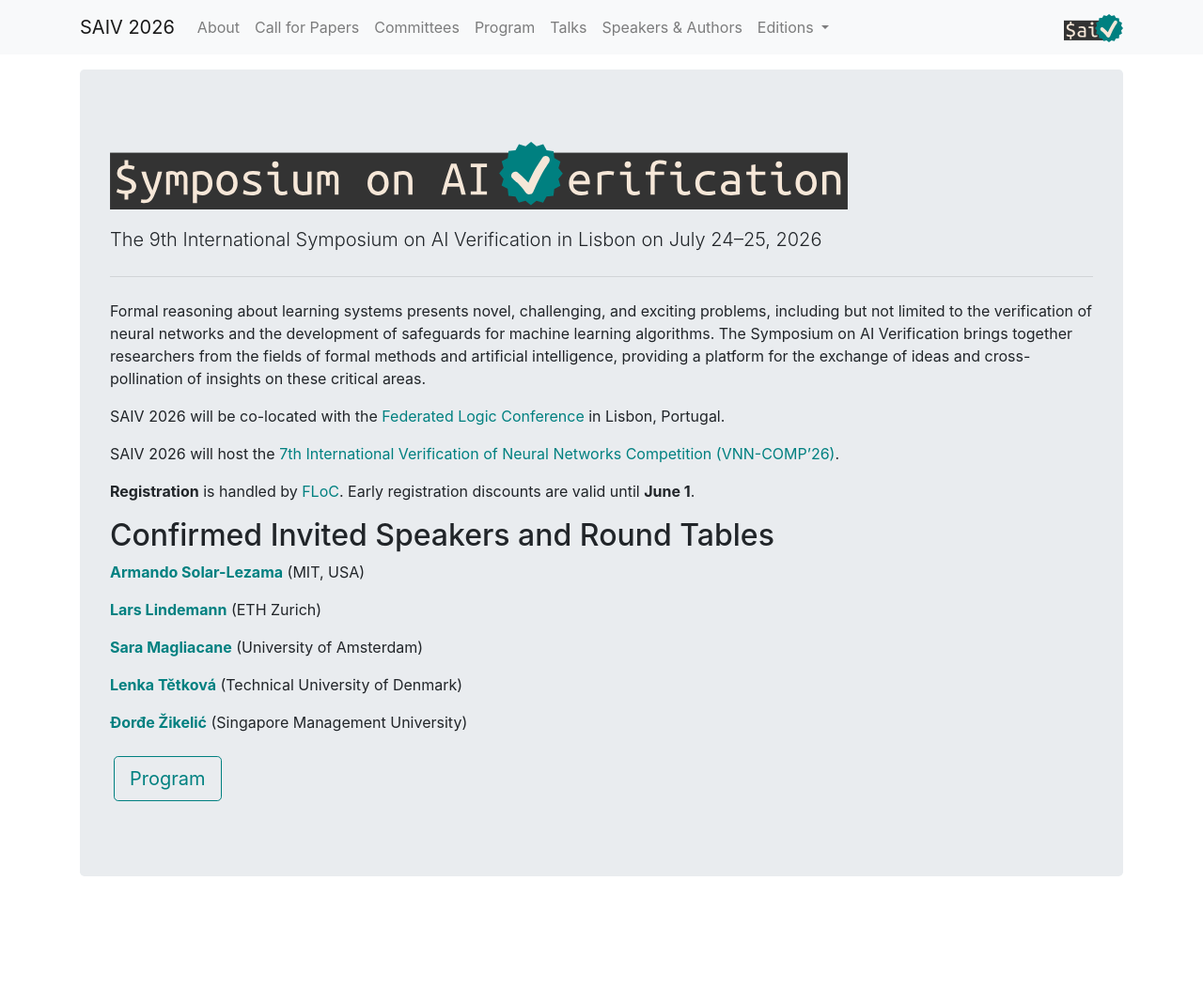
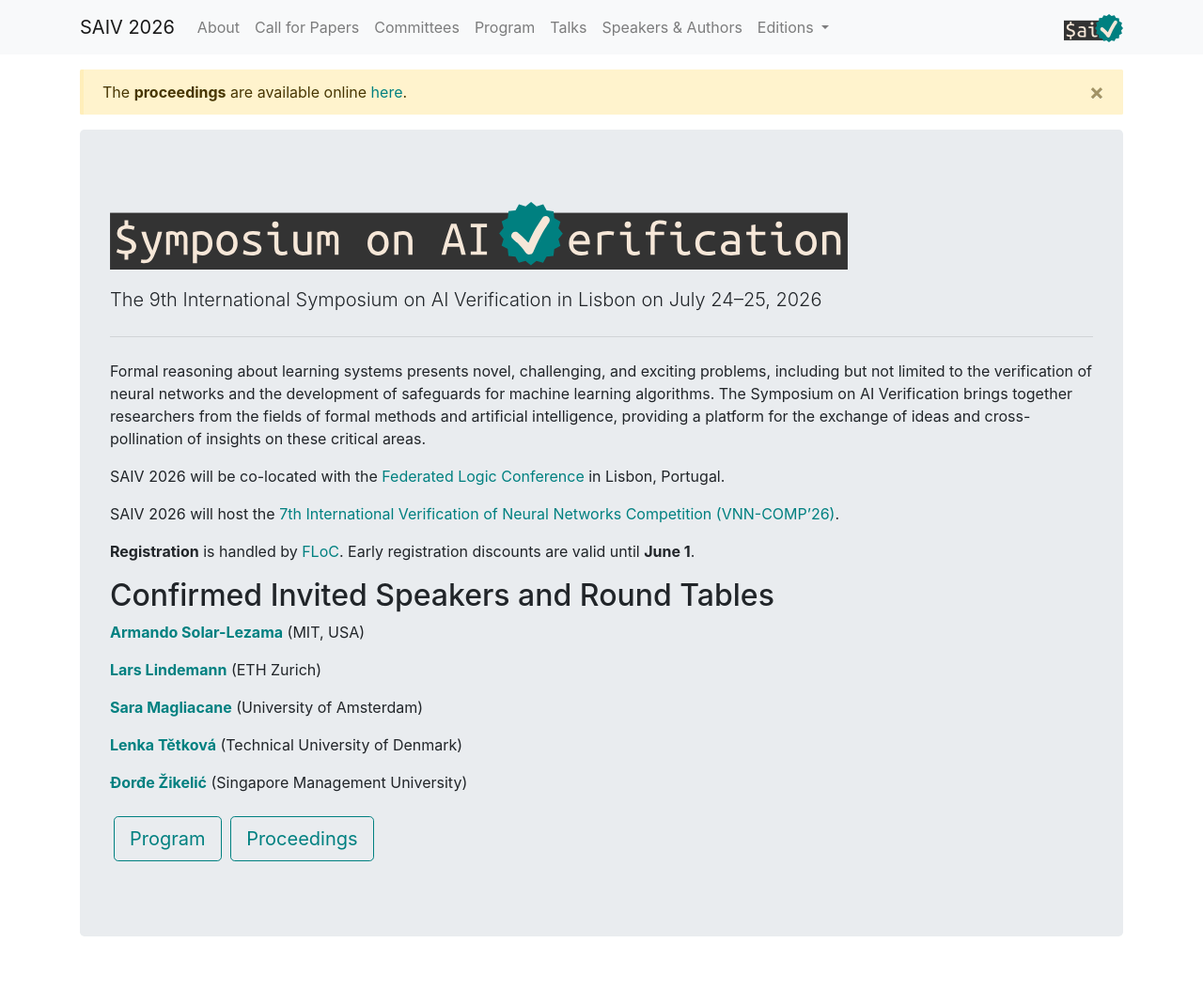
Before and after one commit to SAIV-conference/2026, a Jekyll site: the page built from index.md, in a window 1280 px wide. Shown: the whole page at 94% size. Built offline with Jekyll 4.4.1, drawn with Linux system fonts in a browser that asks for light colours; before the commit the page ends 989 px from its top, so only the background shows below that.

Commit message:
proceedings

```diff
--- a/_config.yml
+++ b/_config.yml
@@ -138,9 +138,9 @@ conference:
     # - name: Registration
     #   disabled: true
     #   absolute_url: 'XX'
-    # - name: Proceedings
-    #   disabled: true
-    #   absolute_url: 'XX'
+    - name: Proceedings
+      # disabled: true
+      absolute_url: 'https://link.springer.com/book/9783032323569'
 
 
   # Information boxes
@@ -157,6 +157,10 @@ conference:
   #  - text: This is just some random content for demonstration purposes.
   #    color: warning
   #    pages_only: true
+  info_bars:
+    - text: The **proceedings** are available online [here](https://link.springer.com/book/9783032323569).
+      color: warning
+      main_only: true
 
   # Live indications
   #live:
```
